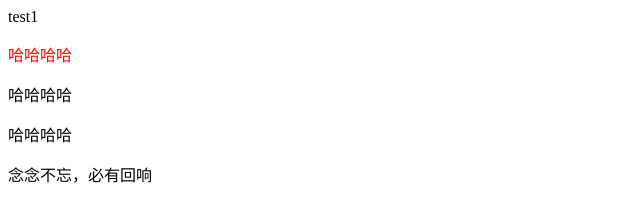
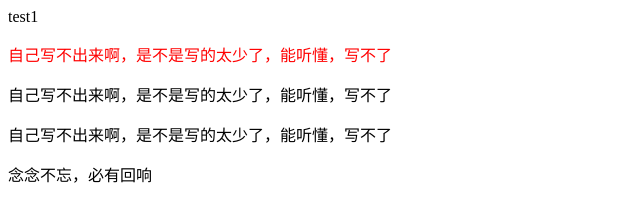
Before and after one commit to wl-1996/DOM-task, a plain HTML site: page dist/index.html in a window 1280 px wide. Shown: the whole page, without its empty margins (0-640 px from the left). Drawn offline with Linux system fonts and the light colour scheme.

Commit message:
修改部分文本内容

```diff
--- a/dist/dom.1d0b6d56.js
+++ b/dist/dom.1d0b6d56.js
@@ -174,7 +174,7 @@ var parent = module.bundle.parent;
 if ((!parent || !parent.isParcelRequire) && typeof WebSocket !== 'undefined') {
   var hostname = "" || location.hostname;
   var protocol = location.protocol === 'https:' ? 'wss' : 'ws';
-  var ws = new WebSocket(protocol + '://' + hostname + ':' + "61378" + '/');
+  var ws = new WebSocket(protocol + '://' + hostname + ':' + "61875" + '/');
 
   ws.onmessage = function (event) {
     checkedAssets = {};
--- a/dist/index.html
+++ b/dist/index.html
@@ -11,9 +11,9 @@
     <div>
       <div id="test">
         <span>test1</span>
-        <p class="red">哈哈哈哈</p>
-        <p class="red">哈哈哈哈</p>
-        <p class="red">哈哈哈哈</p>
+        <p class="red">自己写不出来啊，是不是写的太少了，能听懂，写不了</p>
+        <p class="red">自己写不出来啊，是不是写的太少了，能听懂，写不了</p>
+        <p class="red">自己写不出来啊，是不是写的太少了，能听懂，写不了</p>
       </div>
       <div id="test2">
         <p class="red">念念不忘，必有回响</p>
--- a/dist/main.1f19ae8e.js
+++ b/dist/main.1f19ae8e.js
@@ -155,7 +155,7 @@ var parent = module.bundle.parent;
 if ((!parent || !parent.isParcelRequire) && typeof WebSocket !== 'undefined') {
   var hostname = "" || location.hostname;
   var protocol = location.protocol === 'https:' ? 'wss' : 'ws';
-  var ws = new WebSocket(protocol + '://' + hostname + ':' + "61378" + '/');
+  var ws = new WebSocket(protocol + '://' + hostname + ':' + "61875" + '/');
 
   ws.onmessage = function (event) {
     checkedAssets = {};
```
Also changed, not shown: src/index.html (+3 -3 lines).
